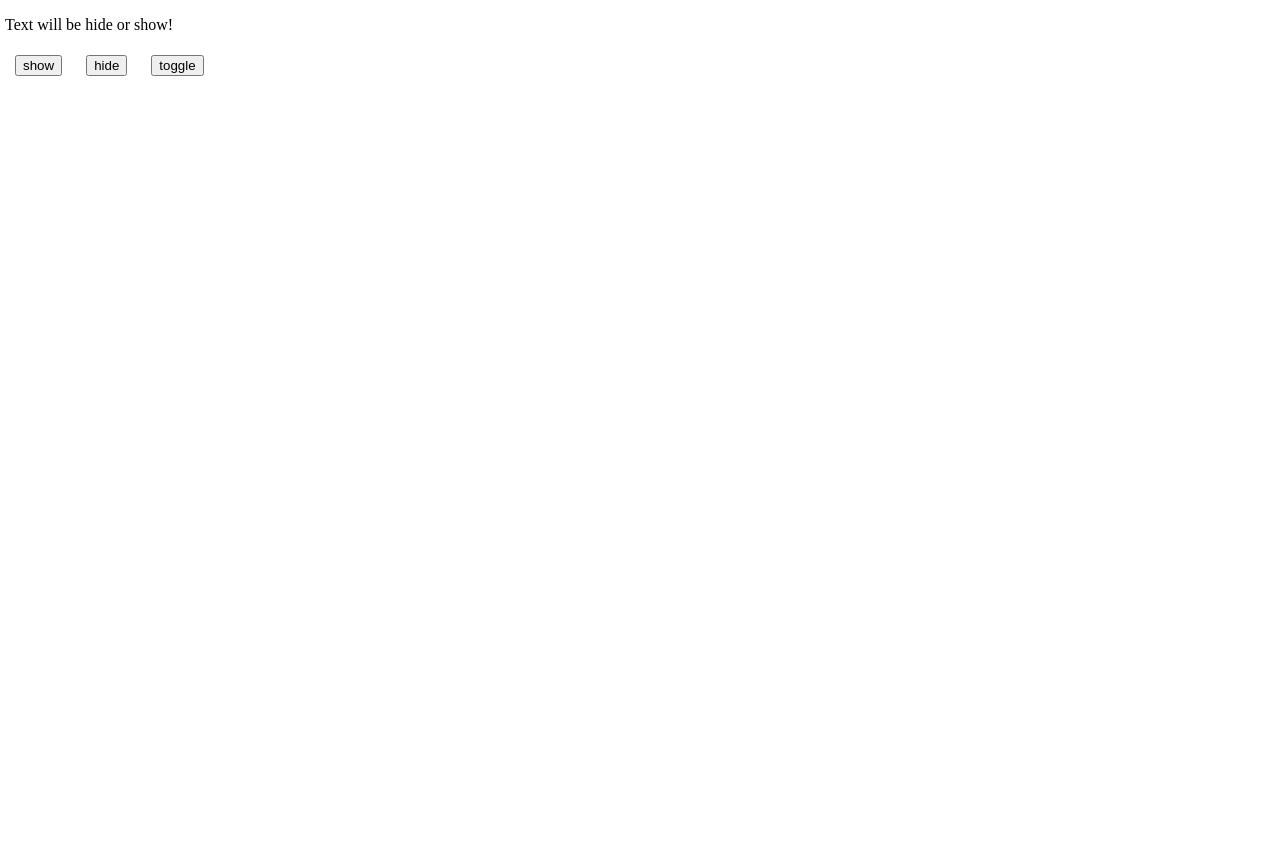
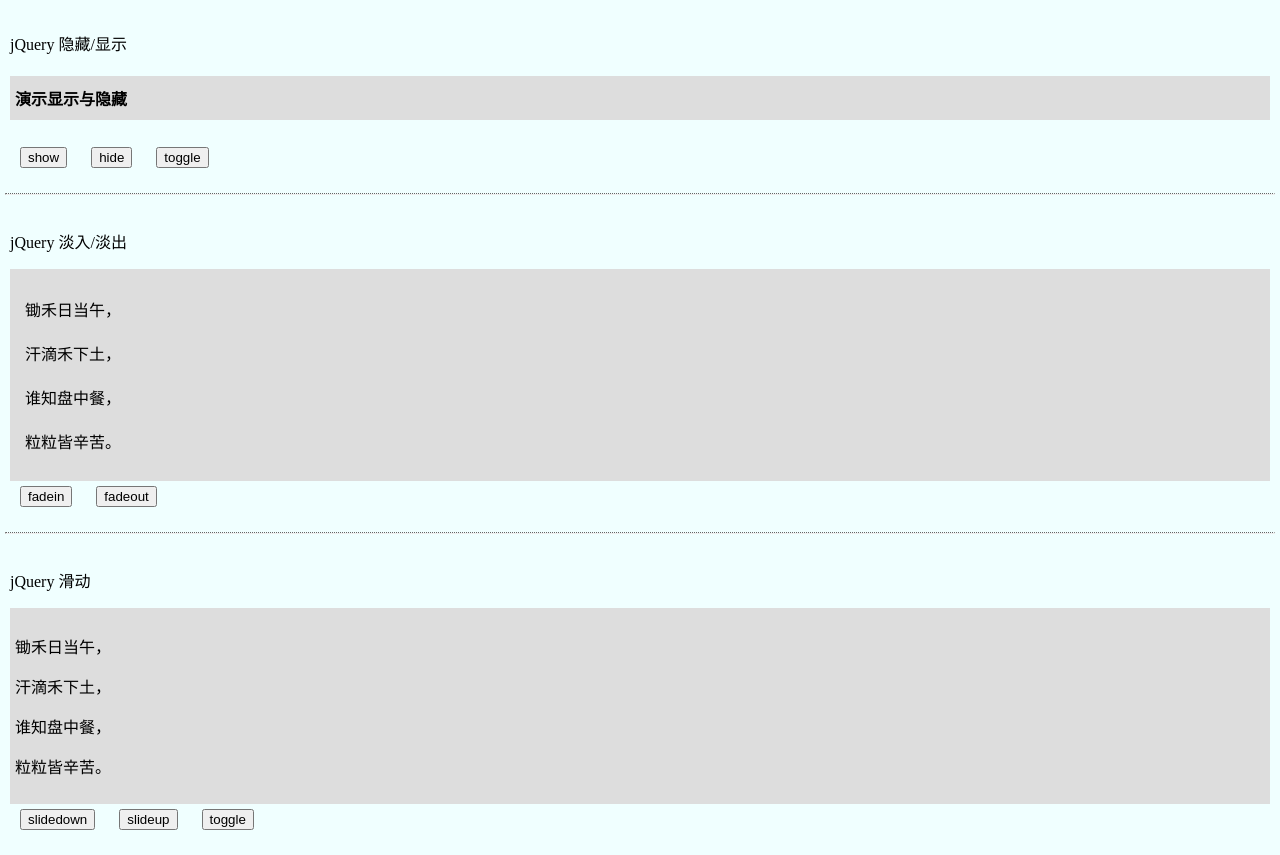
Before and after one commit to sunzhenxing/h5, a plain HTML site: page jquery_study/index.html in a window 1280 px wide. Before the commit the page ends 800 px from the top, so only its background shows below. Drawn offline with Linux system fonts and the light colour scheme.

Commit message:
提交fade和slide

```diff
--- a/jquery_study/css/style.css
+++ b/jquery_study/css/style.css
@@ -1,6 +1,17 @@
 body {
 	margin: 0px auto;
-	background: #FFF;
+	background-color: azure;
+}
+
+.div{
+	border: 0px;
+	padding:10px 5px;
+	margin-bottom: 10px;
+}
+
+.test{
+	padding:10px 5px;
+	background-color: #DDDDDD;
 }
 
 button {
@@ -10,3 +21,13 @@ button {
 #content{
 	margin: 5px 5px;
 }
+
+hr{
+	height: 0px;
+	border-top-color: #666666;
+	border-top-style: dotted;
+}
+
+#fade p{
+	padding: 2px 10px;
+}
--- a/jquery_study/index.html
+++ b/jquery_study/index.html
@@ -6,30 +6,45 @@
 		<title>jquery学习</title>
 		<link rel="stylesheet" href="css/style.css" />
 		<script type="text/javascript" src="js/jquery.js"></script>
-		<script>
-			$(document).ready(function() {
-				// show按钮的点击事件
-				$("#show").click(function() {
-					$("p").show();
-				});
-				// hide按钮的点击事件
-				$("#hide").click(function() {
-					$("p").hide();
-				});
-				// toggle按钮的点击事件
-				$("#toggle").click(function() {
-					$("p").toggle();
-				});
-			});
-		</script>
+		<script type="text/javascript" src="js/script.js" ></script>
 	</head>
 
 	<body>
 		<div id="content">
-			<p>Text will be hide or show!</p>
-			<button type="button" id="show">show</button>
-			<button type="button" id="hide">hide</button>
-			<button type="button" id="toggle">toggle</button>
+			<div id="show_hide" class="div">
+				<p>jQuery 隐藏/显示</p>
+				<h4 class="test">演示显示与隐藏</h4>
+				<button type="button" id="show">show</button>
+				<button type="button" id="hide">hide</button>
+				<button type="button" id="toggle">toggle</button>
+			</div>
+			<hr />
+
+			<div id="fadein_fadeout" class="div">
+				<p>jQuery 淡入/淡出</p>
+				<div id="fade" class="test">
+					<p>锄禾日当午，</p>
+					<p>汗滴禾下土，</p>
+					<p>谁知盘中餐，</p>
+					<p>粒粒皆辛苦。</p>
+				</div>
+				<button id="fadein" type="button">fadein</button>
+				<button id="fadeout" type="button">fadeout</button>
+			</div>
+			<hr />
+
+			<div id="slidedown_slideup" class="div">
+				<p>jQuery 滑动</p>
+				<div id="slide" class="test">
+					<p>锄禾日当午，</p>
+					<p>汗滴禾下土，</p>
+					<p>谁知盘中餐，</p>
+					<p>粒粒皆辛苦。</p>
+				</div>
+				<button id="slidedown" type="button">slidedown</button>
+				<button id="slideup" type="button">slideup</button>
+				<button id="toggle_slide" type="button">toggle</button>
+			</div>
 		</div>
 	</body>
 
--- /dev/null
+++ b/jquery_study/js/script.js
@@ -0,0 +1,38 @@
+$(document).ready(function() {
+	// show按钮的点击事件
+	$("#show").click(function() {
+		$("h4").show();
+	});
+	// hide按钮的点击事件
+	$("#hide").click(function() {
+		$("h4").hide();
+	});
+	// toggle按钮的点击事件
+	$("#toggle").click(function() {
+		$("h4").toggle();
+	});
+	// fadein按钮的点击事件
+	$("#fadein").click(function() {
+		$("#fade").fadeIn(1000, fade_callback("fadein"));
+	});
+	// fadeout按钮的点击事件
+	$("#fadeout").click(function() {
+		$("#fade").fadeOut(1000, fade_callback("fadeout"));
+	});
+
+	$("#slidedown").click(function(){
+		$("#slide").slideDown();
+	});
+
+	$("#slideup").click(function(){
+		$("#slide").slideUp();
+	});
+
+	$("#toggle_slide").click(function(){
+		$("#slide").slideToggle();
+	});
+});
+
+function fade_callback(a) {
+	console.log("fade is over " + a);
+}
```
